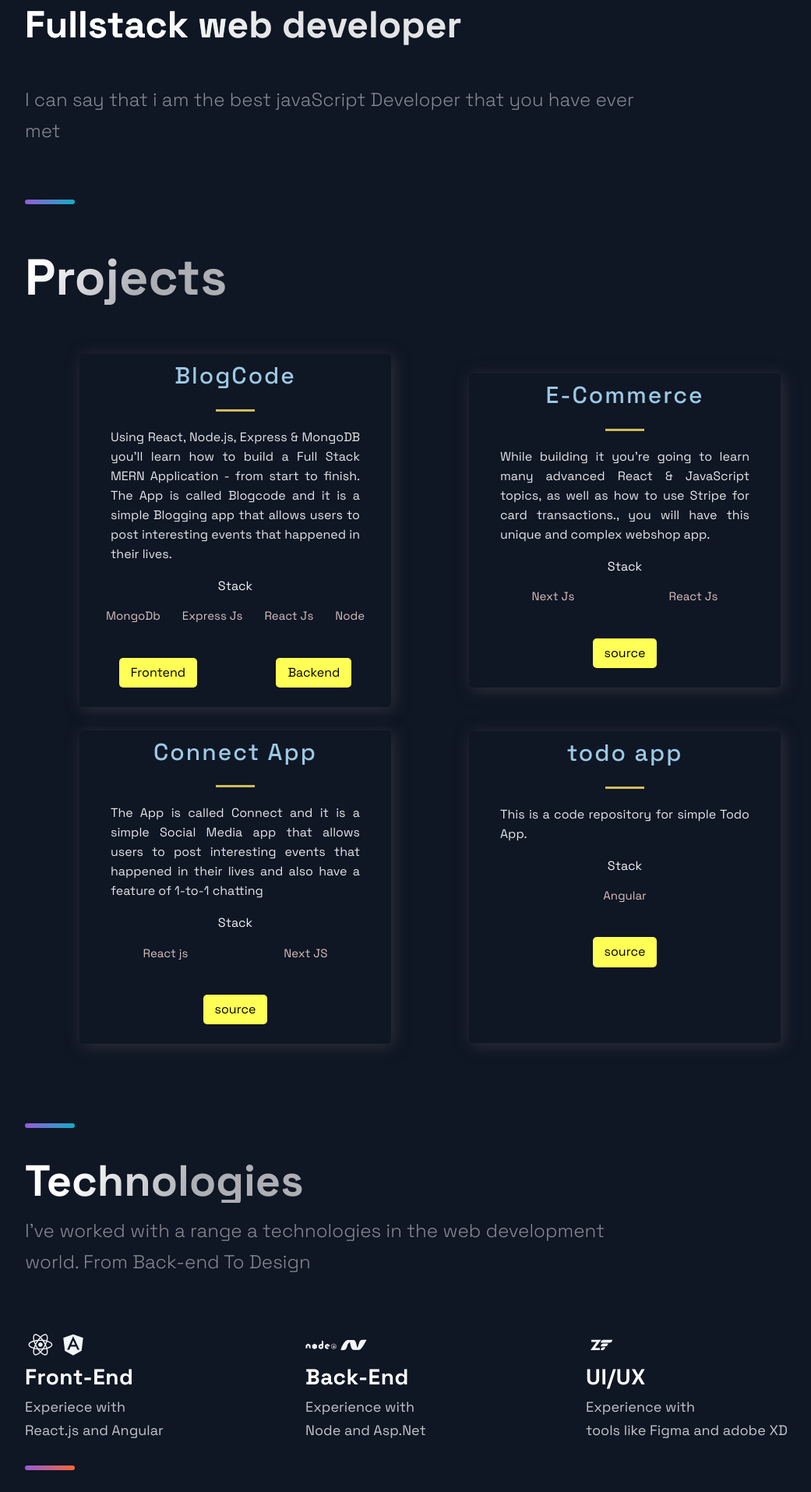
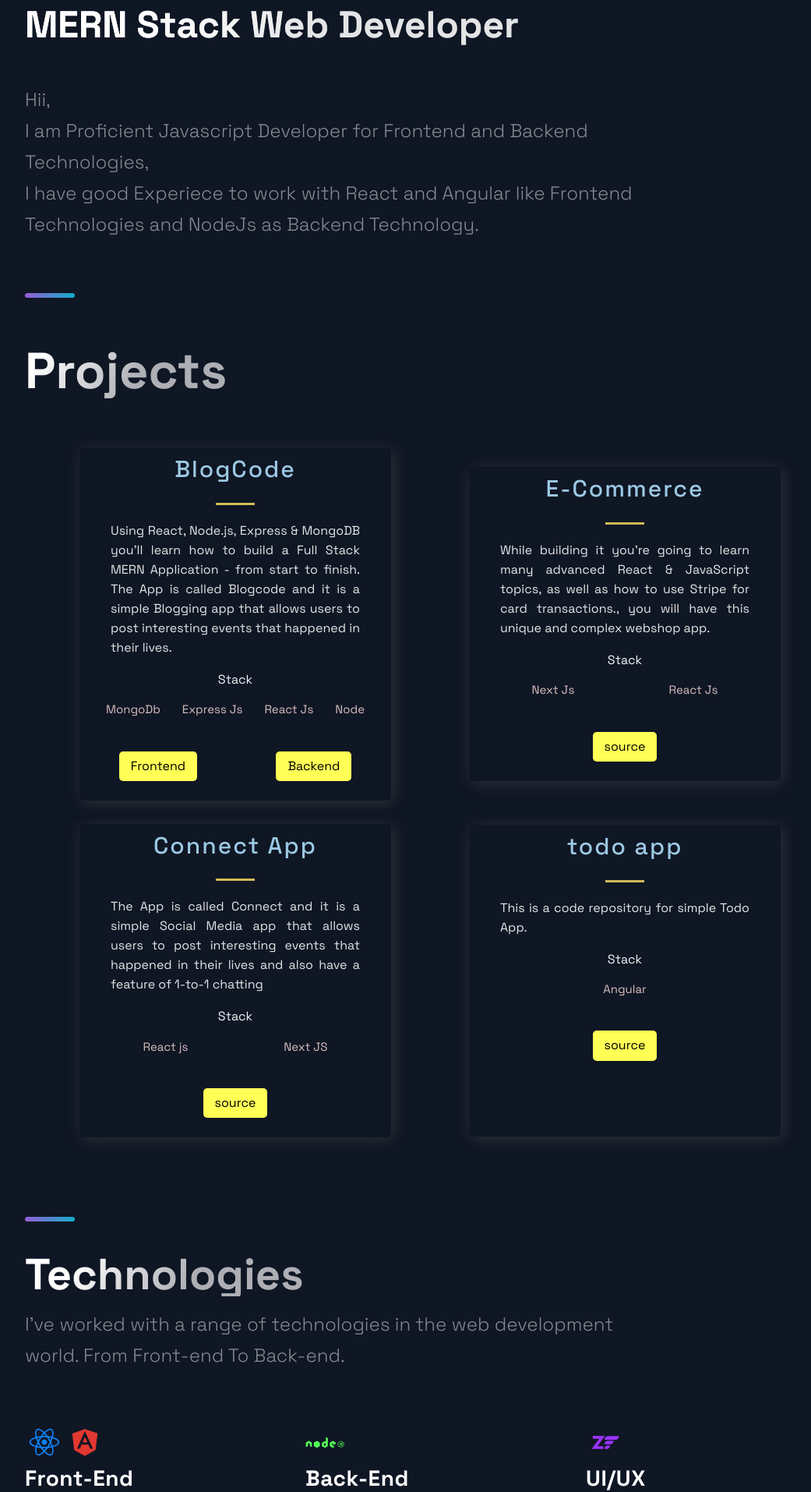
Before and after one commit to kandarp43/portfolio, a Next.js app: page / in a window 1280 px wide. Shown: the part 283-2197 px from the top of the page at 78% size, without its empty margins (88-1129 px from the left). Built offline with nearby package versions, Linux system fonts and the light colour scheme.

Commit message:
minor styling changes

```diff
--- a/pages/_app.js
+++ b/pages/_app.js
@@ -1,9 +1,10 @@
 import Theme from '../src/styles/theme'
 import Head from 'next/head'
+import styles from '../public/index.css'
 export default function App({ Component, pageProps }) {
 	return (
 		<>
-      <Theme>
+			<Theme className={styles.scroll}>
 				<Head>
 					<title>kandarp dangi</title>
 					<meta
--- a/pages/_document.js
+++ b/pages/_document.js
@@ -35,6 +35,9 @@ export default class MyDocument extends Document {
 						href='https://fonts.googleapis.com/css2?family=Space+Grotesk:wght@300;400;500;600;700&display=swap'
 						rel='stylesheet'
 					/>
+					<style>
+
+          </style>
 				</Head>
 				<body>
 					<Main />
--- a/pages/index.js
+++ b/pages/index.js
@@ -7,9 +7,9 @@ import Timeline from '../src/components/TimeLine/TimeLine'
 import { Layout } from '../src/layout/Layout'
 import { Section } from '../src/styles/GlobalComponents'
 
+
 const Home = () => {
 	return (
-
 		<Layout>
 			{/* <Section grid> */}
 			<Hero />
--- /dev/null
+++ b/public/index.css
@@ -0,0 +1,6 @@
+.scroll {
+	scroll-behavior: smooth;
+}
+html {
+	scroll-behavior: smooth;
+}
--- a/src/components/BackgrooundAnimation/BackgroundAnimation.js
+++ b/src/components/BackgrooundAnimation/BackgroundAnimation.js
@@ -4,7 +4,7 @@ const BackgroundAnimation = () => (
 	<div>
 		<svg
 			className='BgAnimation__svg'
-      viewBox='0 0 602 602'
+			viewBox='0 0 702 702'
 			fill='none'
 			xmlns='http://www.w3.org/2000/svg'
 		>
--- a/src/components/Footer/Footer.js
+++ b/src/components/Footer/Footer.js
@@ -10,6 +10,7 @@ import {
 	LinkList,
 	LinkTitle,
 	Slogan,
+	SloganAuther,
 	SocialContainer,
 	SocialIconsContainer,
 } from './FooterStyles'
@@ -32,7 +33,8 @@ const Footer = () => {
 			<SocialIconsContainer>
 				<CompanyContainer>
 					<Slogan>
-            Innovation comes from a special work called {" 'Practice'"}.
+						Innovation comes from a special work called {" 'Practice' "}.<br />
+						<SloganAuther> -kandarp</SloganAuther>
 					</Slogan>
 				</CompanyContainer>
 				<SocialContainer>
@@ -47,7 +49,6 @@ const Footer = () => {
 					</SocialIcons>
 				</SocialContainer>
 			</SocialIconsContainer>
-      <Slogan>-kandarp</Slogan>
 		</FooterWrapper>
 	)
 }
--- a/src/components/Footer/FooterStyles.js
+++ b/src/components/Footer/FooterStyles.js
@@ -77,8 +77,35 @@ export const CompanyContainer = styled.div`
 		align-items: center;
 	}
 `
+export const SloganAuther = styled.p`
+	color: rgba(255, 255, 255, 0.5);
+	width: fit-content;
+	letter-spacing: 0.03em;
+	font-size: 19px;
+	line-height: 30px;
+	padding: 1rem;
+	transition: 0.3s ease;
+	position: relative;
+	left: 0;
+	color: #2f2;
+	&:hover {
+		color: #e0c;
+		letter-spacing: 0.2em;
+		left: 6px;
+	}
 
-export const Slogan = styled.p`
+	@media ${(props) => props.theme.breakpoints.md} {
+		font-size: 16px;
+		line-height: 28px;
+	}
+
+	@media ${(props) => props.theme.breakpoints.sm} {
+		line-height: 22px;
+		font-size: 14px;
+		min-width: 100px;
+	}
+`
+export const Slogan = styled.div`
 	color: rgba(255, 255, 255, 0.5);
 	min-width: 280px;
 	letter-spacing: 0.03em;
--- a/src/components/Hero/Hero.js
+++ b/src/components/Hero/Hero.js
@@ -16,13 +16,15 @@ const Hero = () => (
 				<SectionTitle main center>
 					Hello
 					<br />
-          {/* eslint-disable-next-line react/no-unescaped-entities */}
 					I'm Kandarp Dangi
-          <SectionHeroTitle>Fullstack web developer</SectionHeroTitle>
+					<SectionHeroTitle>MERN Stack Web Developer</SectionHeroTitle>
 				</SectionTitle>
 				<SectionText>
-          I can say that i am the best javaScript Developer that you have ever
-          met
+					Hii,
+					<br /> I am Proficient Javascript Developer for Frontend and Backend
+					Technologies,
+					<br /> I have good Experiece to work with React and Angular like
+					Frontend Technologies and NodeJs as Backend Technology.
 				</SectionText>
 			</LeftSection>
 		</Section>
--- a/src/components/Technologies/Technologies.js
+++ b/src/components/Technologies/Technologies.js
@@ -26,17 +26,21 @@ const Technologies = () => (
 		<SectionTitle>Technologies</SectionTitle>
 		<SectionText>
 			{/* eslint-disable-next-line react/no-unescaped-entities */}
-      I've worked with a range a technologies in the web development world. From
-      Back-end To Design
+			I've worked with a range of technologies in the web development world.
+			From Front-end To Back-end.
 		</SectionText>
 		<List>
 			<ListItem>
 				<picture>
-          <DiReact size='4rem' />
-          <DiAngularSimple style={{ paddingLeft: '4px' }} size='4rem' />
+					<DiReact color='#0d81f4' size='5rem' />
+					<DiAngularSimple
+						color='#e13831'
+						style={{ paddingLeft: '4px' }}
+						size='5rem'
+					/>
 				</picture>
 				<ListContainer>
-          <ListTitle>Front-End</ListTitle>
+					<ListTitle titleType='frontend'>Front-End</ListTitle>
 					<ListParagraph>
 						Experiece with <br />
 						React.js and Angular
@@ -45,23 +49,22 @@ const Technologies = () => (
 			</ListItem>
 			<ListItem>
 				<picture>
-          <DiNodejs size='4rem' />
-          <DiDotnet style={{ paddingLeft: '4px' }} size='4rem' />
+					<DiNodejs color='#54ff58' size='5rem' />
 				</picture>
 				<ListContainer>
-          <ListTitle>Back-End</ListTitle>
+					<ListTitle titleType='backend'>Back-End</ListTitle>
 					<ListParagraph>
 						Experience with <br />
-            Node and Asp.Net
+						Node Js
 					</ListParagraph>
 				</ListContainer>
 			</ListItem>
 			<ListItem>
 				<picture>
-          <DiZend size='4rem' />
+					<DiZend color='#93f' size='5rem' />
 				</picture>
 				<ListContainer>
-          <ListTitle>UI/UX</ListTitle>
+					<ListTitle titleType='uiux'>UI/UX</ListTitle>
 					<ListParagraph>
 						Experience with <br />
 						tools like Figma and adobe XD
--- a/src/components/Technologies/TechnologiesStyles.js
+++ b/src/components/Technologies/TechnologiesStyles.js
@@ -2,7 +2,11 @@ import styled from 'styled-components'
 
 export const ImageContainer = styled.div`
 	text-align: center;
-  background-image: radial-gradient(50% 50% at 50% 50%, rgba(79, 108, 176, 0.25) 53.8%, rgba(79, 108, 176, 0) 100%);
+	background-image: radial-gradient(
+		50% 50% at 50% 50%,
+		rgba(79, 108, 176, 0.25) 53.8%,
+		rgba(79, 108, 176, 0) 100%
+	);
 	width: 100%;
 	padding: 60px;
 	margin-top: 48px;
@@ -11,12 +15,12 @@ export const ImageContainer = styled.div`
 	align-items: center;
 	justify-content: center;
 
-  @media ${props => props.theme.breakpoints.lg} {
+	@media ${(props) => props.theme.breakpoints.lg} {
 		background-image: none;
 		padding: 0;
 		margin-top: 40px;
 	}
-  @media ${props => props.theme.breakpoints.md} {
+	@media ${(props) => props.theme.breakpoints.md} {
 		background-image: none;
 		padding: 0;
 		margin-top: 16px;
@@ -34,16 +38,16 @@ export const List = styled.ul`
 	gap: 40px;
 	margin: 3rem 0;
 
-  @media ${props => props.theme.breakpoints.lg}{
+	@media ${(props) => props.theme.breakpoints.lg} {
 		margin: 64px 0;
 	}
 
-  @media ${props => props.theme.breakpoints.md}{
+	@media ${(props) => props.theme.breakpoints.md} {
 		margin: 64px 0;
-    gap: 24px
+		gap: 24px;
 	}
 
-  @media ${props => props.theme.breakpoints.sm}{
+	@media ${(props) => props.theme.breakpoints.sm} {
 		display: flex;
 		flex-direction: column;
 		margin: 32px 0;
@@ -54,7 +58,7 @@ export const ListContainer = styled.div`
 	display: flex;
 	flex-direction: column;
 
-  @media ${props => props.theme.breakpoints.sm}{
+	@media ${(props) => props.theme.breakpoints.sm} {
 		display: flex;
 		margin-left: 18px;
 	}
@@ -65,15 +69,32 @@ export const ListTitle = styled.h4`
 	font-size: 28px;
 	line-height: 32px;
 	letter-spacing: 0.02em;
-  color: #FFFFFF;
+	color: #ffffff;
 	margin-bottom: 8px;
+	transition: 0.3s ease;
+	&:hover {
+		text-decoration: underline;
+		text-decoration-thickness: 3px;
+		color: ${(props) => {
+			switch (props.titleType) {
+				case 'frontend':
+					return '#3caefa'
+				case 'backend':
+					return '#3f3'
+				case 'uiux':
+					return '#f43'
 
-@media ${props => props.theme.breakpoints.md}{
+				default:
+					break
+			}
+		}};
+	}
+	@media ${(props) => props.theme.breakpoints.md} {
 		font-size: 24px;
 		line-height: 28px;
 	}
 
-@media ${props => props.theme.breakpoints.sm}{
+	@media ${(props) => props.theme.breakpoints.sm} {
 		font-size: 20px;
 		line-height: 28px;
 		letter-spacing: 0.02em;
@@ -86,12 +107,12 @@ export const ListParagraph = styled.p`
 	line-height: 30px;
 	color: rgba(255, 255, 255, 0.75);
 
-  @media ${props => props.theme.breakpoints.md}{
+	@media ${(props) => props.theme.breakpoints.md} {
 		font-size: 16px;
 		line-height: 28px;
 	}
 
-  @media ${props => props.theme.breakpoints.sm}{
+	@media ${(props) => props.theme.breakpoints.sm} {
 		font-size: 14px;
 		line-height: 22px;
 	}
@@ -102,11 +123,11 @@ export const ListItem = styled.li`
 	display: flex;
 	flex-direction: column;
 
-@media ${props => props.theme.breakpoints.md}{
+	@media ${(props) => props.theme.breakpoints.md} {
 		max-width: 203px;
 	}
 
-@media ${props => props.theme.breakpoints.sm}{
+	@media ${(props) => props.theme.breakpoints.sm} {
 		margin-bottom: 14px;
 		max-width: 320px;
 		flex-direction: row;
@@ -119,13 +140,13 @@ export const ListIcon = styled.img`
 	height: 48px;
 	margin-bottom: 10px;
 
-  @media ${props => props.theme.breakpoints.md}{
+	@media ${(props) => props.theme.breakpoints.md} {
 		width: 40px;
 		height: 40px;
 		margin-bottom: 8px;
 	}
 
-  @media ${props => props.theme.breakpoints.sm}{
+	@media ${(props) => props.theme.breakpoints.sm} {
 		width: 32px;
 		height: 32px;
 		margin-bottom: 0px;
--- a/src/layout/Layout.js
+++ b/src/layout/Layout.js
@@ -7,7 +7,6 @@ import { Container } from './LayoutStyles'
 export const Layout = ({ children }) => {
 	return (
 		<>
-
 			<Container>
 				<Header />
 				<main>{children}</main>
--- a/src/layout/LayoutStyles.js
+++ b/src/layout/LayoutStyles.js
@@ -1,7 +1,8 @@
-import styled from 'styled-components';
+import styled from 'styled-components'
 
 export const Container = styled.div`
-max-width: 1280px;
-width: 100%;
-margin: auto;
-`;
+	max-width: 1280px;
+	width: 100%;
+	margin: auto;
+	scroll-behavior: smooth;
+`
```
Lines whose indentation alone changed are shown as unchanged.
